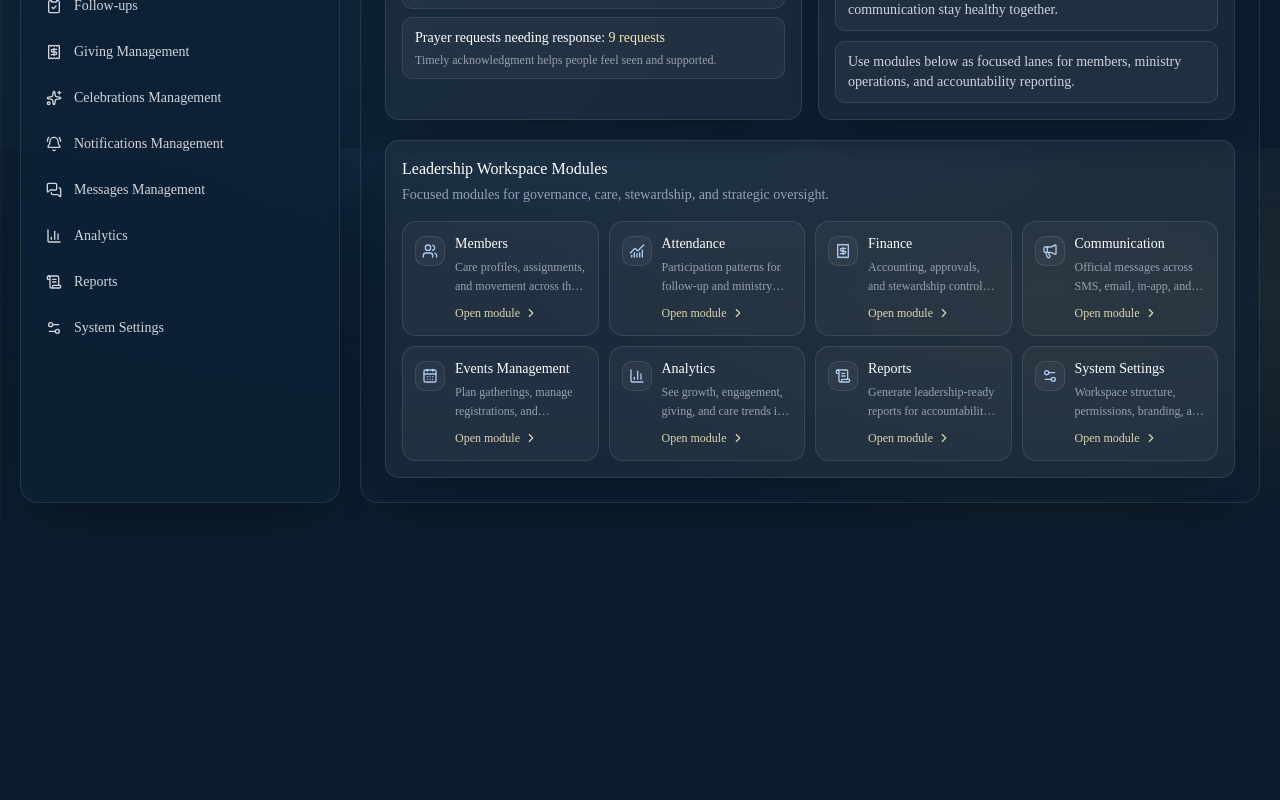
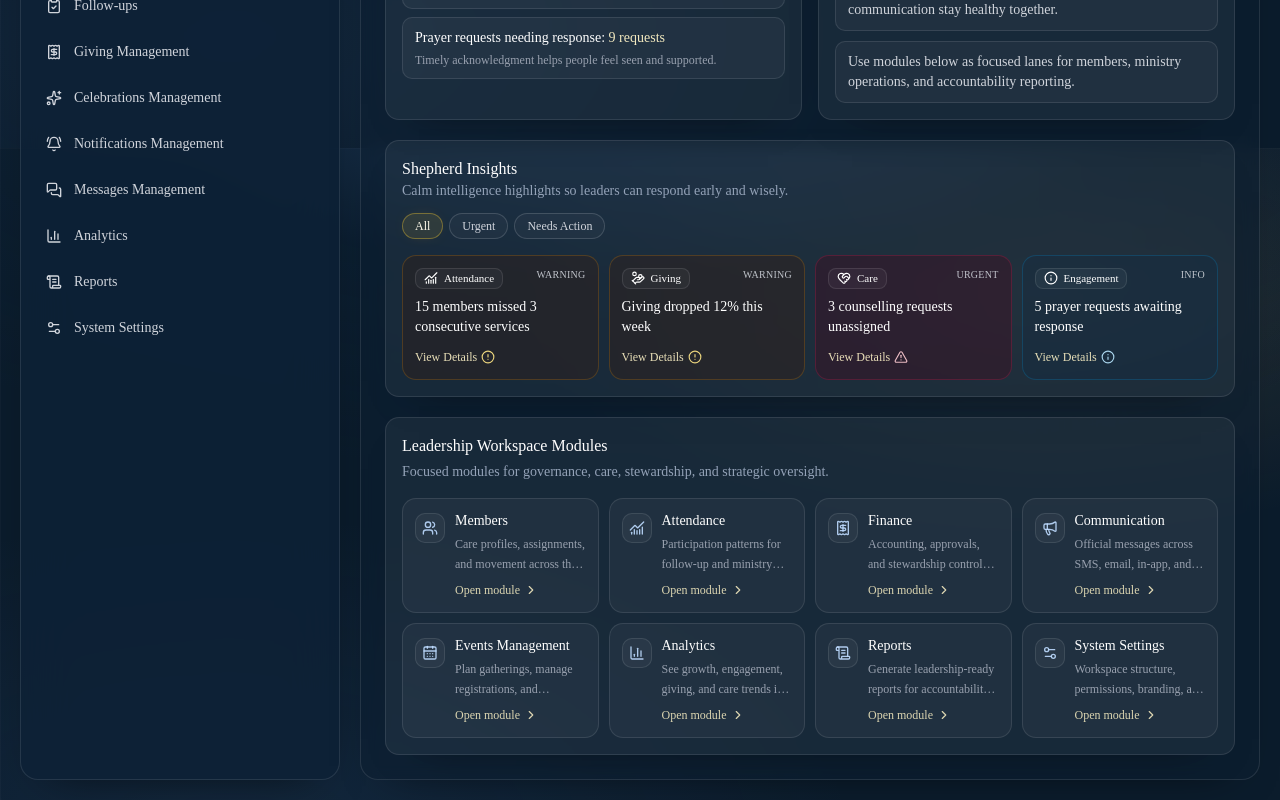
Before and after one commit to Fiximami/shepherdos-web-app, a Next.js app: page /admin in a window 1280 px wide. Shown: the part 652-1452 px from the top of the page. Before the commit the page ends 1175 px from the top, so only its background shows below. Built offline with nearby package versions, Linux system fonts and the light colour scheme.

Commit message:
feat: add smart insights and alert system to leadership console

```diff
--- a/src/app/(admin)/admin/page.tsx
+++ b/src/app/(admin)/admin/page.tsx
@@ -1,13 +1,17 @@
-import type { Metadata } from "next";
+"use client";
+
 import {
+  AlertTriangle,
   ArrowLeft,
   BarChart3,
   CalendarDays,
   ChartNoAxesCombined,
   ChevronRight,
   Clock3,
+  CircleAlert,
   HandCoins,
   HeartHandshake,
+  Info,
   Megaphone,
   Receipt,
   ScrollText,
@@ -15,15 +19,11 @@ import {
   Users,
 } from "lucide-react";
 import Link from "next/link";
+import { useMemo, useState } from "react";
 
 import { Button } from "@/components/ui/button";
 import { Card, CardContent, CardDescription, CardHeader, CardTitle } from "@/components/ui/card";
-
-export const metadata: Metadata = {
-  title: "Leadership Console · ShepherdOS",
-  description:
-    "Controlled leadership workspace for members, attendance, finance, communication, and reports.",
-};
+import { cn } from "@/lib/utils";
 
 const leadershipMetrics = [
   { label: "Active Members", value: "1,248", note: "Up 4.2% from last month", icon: Users },
@@ -101,7 +101,62 @@ const moduleCards = [
   },
 ] as const;
 
+type InsightSeverity = "info" | "warning" | "urgent";
+type InsightFilter = "all" | "urgent" | "needs-action";
+
+const shepherdInsights = [
+  {
+    id: "si-1",
+    category: "Attendance",
+    message: "15 members missed 3 consecutive services",
+    severity: "warning" as InsightSeverity,
+    needsAction: true,
+    icon: ChartNoAxesCombined,
+  },
+  {
+    id: "si-2",
+    category: "Giving",
+    message: "Giving dropped 12% this week",
+    severity: "warning" as InsightSeverity,
+    needsAction: true,
+    icon: HandCoins,
+  },
+  {
+    id: "si-3",
+    category: "Care",
+    message: "3 counselling requests unassigned",
+    severity: "urgent" as InsightSeverity,
+    needsAction: true,
+    icon: HeartHandshake,
+  },
+  {
+    id: "si-4",
+    category: "Engagement",
+    message: "5 prayer requests awaiting response",
+    severity: "info" as InsightSeverity,
+    needsAction: true,
+    icon: Info,
+  },
+] as const;
+
+function insightSeverityStyle(severity: InsightSeverity) {
+  const map: Record<InsightSeverity, string> = {
+    info: "border-sky-500/20 bg-sky-950/20 text-sky-100",
+    warning: "border-amber-500/20 bg-amber-950/25 text-amber-100",
+    urgent: "border-rose-500/20 bg-rose-950/30 text-rose-100",
+  };
+  return map[severity];
+}
+
 export default function AdminPage() {
+  const [insightFilter, setInsightFilter] = useState<InsightFilter>("all");
+
+  const visibleInsights = useMemo(() => {
+    if (insightFilter === "urgent") return shepherdInsights.filter((i) => i.severity === "urgent");
+    if (insightFilter === "needs-action") return shepherdInsights.filter((i) => i.needsAction);
+    return shepherdInsights;
+  }, [insightFilter]);
+
   return (
     <main className="space-y-5">
       <section className="shepherd-fade-in relative overflow-hidden rounded-2xl border border-white/10 bg-[#10263a]/75 p-5 shadow-[0_24px_52px_-40px_rgba(0,0,0,0.78)] backdrop-blur-xl sm:p-6">
@@ -191,6 +246,75 @@ export default function AdminPage() {
 
       <section className="shepherd-fade-in">
         <Card className="border-white/10 bg-white/[0.05] shadow-[0_18px_42px_-34px_rgba(0,0,0,0.72)]">
+          <CardHeader className="gap-3 sm:flex-row sm:items-center sm:justify-between">
+            <div>
+              <CardTitle className="text-base text-white">Shepherd Insights</CardTitle>
+              <CardDescription>Calm intelligence highlights so leaders can respond early and wisely.</CardDescription>
+            </div>
+            <div className="flex flex-wrap gap-1.5">
+              {(
+                [
+                  ["all", "All"],
+                  ["urgent", "Urgent"],
+                  ["needs-action", "Needs Action"],
+                ] as const
+              ).map(([id, label]) => (
+                <button
+                  key={id}
+                  type="button"
+                  onClick={() => setInsightFilter(id)}
+                  className={cn(
+                    "rounded-full border px-3 py-1 text-xs font-medium transition-colors",
+                    insightFilter === id
+                      ? "border-amber-300/35 bg-amber-300/10 text-amber-50 shadow-[0_0_16px_-10px_rgba(251,191,36,0.7)]"
+                      : "border-white/15 bg-white/[0.03] text-gray-300 hover:bg-white/[0.08] hover:text-white",
+                  )}
+                >
+                  {label}
+                </button>
+              ))}
+            </div>
+          </CardHeader>
+          <CardContent>
+            <div className="grid gap-2.5 sm:grid-cols-2 xl:grid-cols-4">
+              {visibleInsights.map((insight) => (
+                <div
+                  key={insight.id}
+                  className={cn(
+                    "rounded-xl border px-3 py-3 transition-[transform,box-shadow,border-color] duration-200 ease-out hover:-translate-y-[1px]",
+                    insightSeverityStyle(insight.severity),
+                  )}
+                >
+                  <div className="flex items-start justify-between gap-2">
+                    <span className="inline-flex items-center gap-1.5 rounded-md border border-white/10 bg-white/[0.04] px-2 py-0.5 text-[11px] text-white">
+                      <insight.icon className="size-3.5" aria-hidden />
+                      {insight.category}
+                    </span>
+                    <span className="text-[10px] uppercase tracking-wide text-gray-300/90">{insight.severity}</span>
+                  </div>
+                  <p className="mt-2 text-sm text-white">{insight.message}</p>
+                  <button
+                    type="button"
+                    className="mt-3 inline-flex items-center gap-1 text-xs font-medium text-amber-100/90 hover:text-amber-100"
+                  >
+                    View Details
+                    {insight.severity === "urgent" ? (
+                      <AlertTriangle className="size-3.5 text-rose-200/90" aria-hidden />
+                    ) : insight.severity === "warning" ? (
+                      <CircleAlert className="size-3.5 text-amber-200/90" aria-hidden />
+                    ) : (
+                      <Info className="size-3.5 text-sky-200/90" aria-hidden />
+                    )}
+                  </button>
+                </div>
+              ))}
+            </div>
+          </CardContent>
+        </Card>
+      </section>
+
+      <section className="shepherd-fade-in">
+        <Card className="border-white/10 bg-white/[0.05] shadow-[0_18px_42px_-34px_rgba(0,0,0,0.72)]">
           <CardHeader>
             <CardTitle className="text-base text-white">Leadership Workspace Modules</CardTitle>
             <CardDescription>Focused modules for governance, care, stewardship, and strategic oversight.</CardDescription>
```
Also changed, not shown: 1 other file (tests, documents, lock files or other folders).
